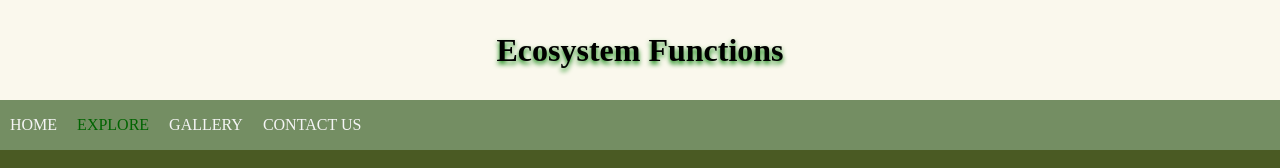
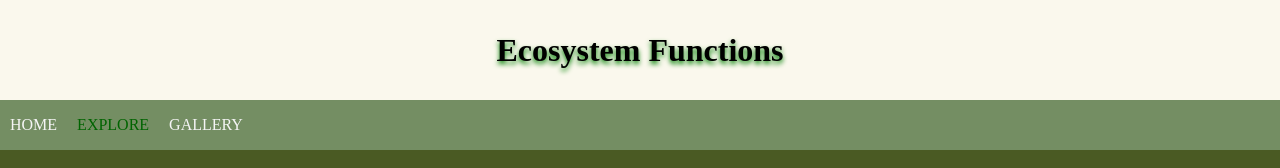
Before and after one commit to prathishdevendran/Web-Page, a plain HTML site: page Fuctions.html in a window 1280 px wide. Shown: the top 168 px of the page. Drawn offline with Linux system fonts and the light colour scheme.

Commit message:
Update Fuctions.html

```diff
--- a/Fuctions.html
+++ b/Fuctions.html
@@ -12,7 +12,7 @@
         <a class="nav-a" href="index.html">HOME</a>
         <a class="nav-a on" href="Eco1.html">EXPLORE</a>
         <a class="nav-a" href="Gallery.html">GALLERY</a>
-        <a class="nav-a" href="#">CONTACT US</a>
+
     </nav>
     <div class="bg-image">
         <div class="container">
```
